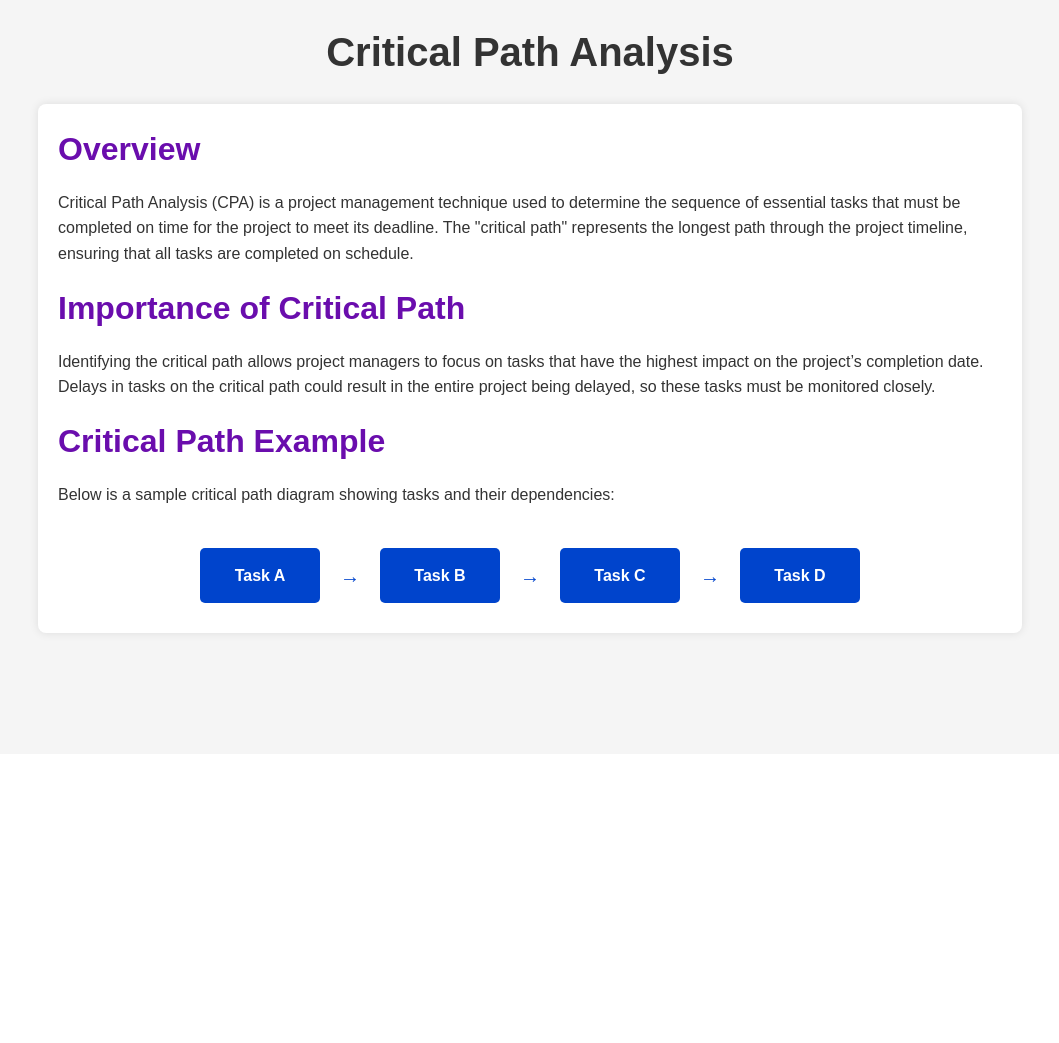
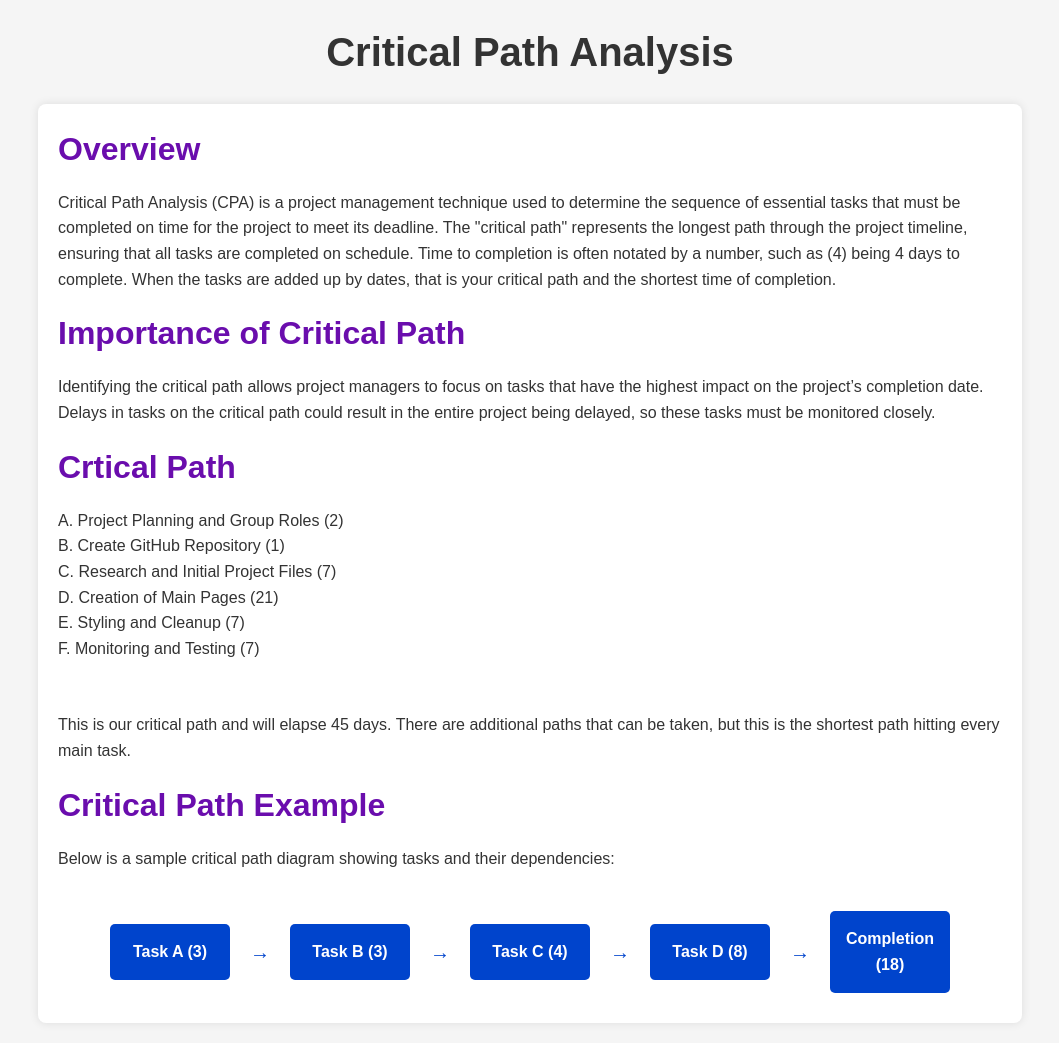
Before and after one commit to andrewmargolin3/PMODashboard, a Flask app: template templates/critical_path_analysis.html in a window 1280 px wide. Shown: the part 46-1089 px from the top of the page, without its empty margins (110-1169 px from the left). Before the commit the page ends 685 px from the top, so only its background shows below. Run offline with Flask 3, Linux system fonts and the light colour scheme; the template is opened without the code that fills it, so the values that code supplies are empty.

Commit message:
Add files via upload

```diff
--- a/templates/critical_path_analysis.html
+++ b/templates/critical_path_analysis.html
@@ -102,7 +102,7 @@
         <div class="content">
             <h2>Overview</h2>
             <p>
-                Critical Path Analysis (CPA) is a project management technique used to determine the sequence of essential tasks that must be completed on time for the project to meet its deadline. The "critical path" represents the longest path through the project timeline, ensuring that all tasks are completed on schedule.
+                Critical Path Analysis (CPA) is a project management technique used to determine the sequence of essential tasks that must be completed on time for the project to meet its deadline. The "critical path" represents the longest path through the project timeline, ensuring that all tasks are completed on schedule. Time to completion is often notated by a number, such as (4) being 4 days to complete. When the tasks are added up by dates, that is your critical path and the shortest time of completion.
             </p>
 
             <h2>Importance of Critical Path</h2>
@@ -110,18 +110,33 @@
                 Identifying the critical path allows project managers to focus on tasks that have the highest impact on the project’s completion date. Delays in tasks on the critical path could result in the entire project being delayed, so these tasks must be monitored closely.
             </p>
 
+			<h2>Crtical Path</h2>
+			<p>
+			A. Project Planning and Group Roles (2) <br>
+			B. Create GitHub Repository (1) <br>
+			C. Research and Initial Project Files (7) <br>
+			D. Creation of Main Pages (21) <br>
+			E. Styling and Cleanup (7) <br>
+			F. Monitoring and Testing (7) <br>
+			<br>
+			<br>
+			This is our critical path and will elapse 45 days. There are additional paths that can be taken, but this is the shortest path hitting every main task.
+			</p>
+
             <h2>Critical Path Example</h2>
             <p>Below is a sample critical path diagram showing tasks and their dependencies:</p>
 
             <!-- Simple Critical Path Diagram -->
             <div class="diagram">
-                <div class="task">Task A</div>
+                <div class="task">Task A (3)</div>
                 <div class="arrow">→</div>
-                <div class="task">Task B</div>
+                <div class="task">Task B (3)</div>
                 <div class="arrow">→</div>
-                <div class="task">Task C</div>
+                <div class="task">Task C (4)</div>
                 <div class="arrow">→</div>
-                <div class="task">Task D</div>
+                <div class="task">Task D (8)</div>
+				 <div class="arrow">→</div>
+				 <div class="task">Completion (18) </div>
             </div>
         </div>
     </div>
```
